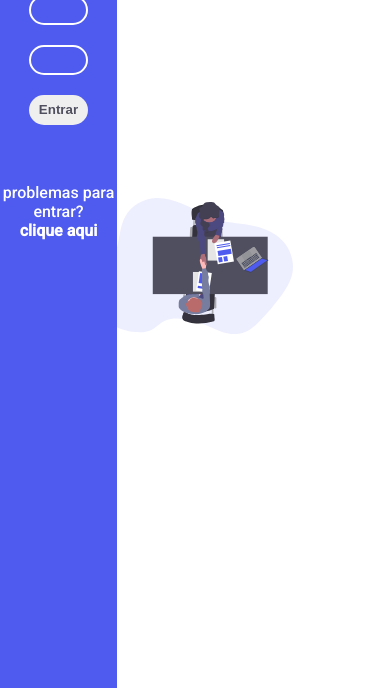
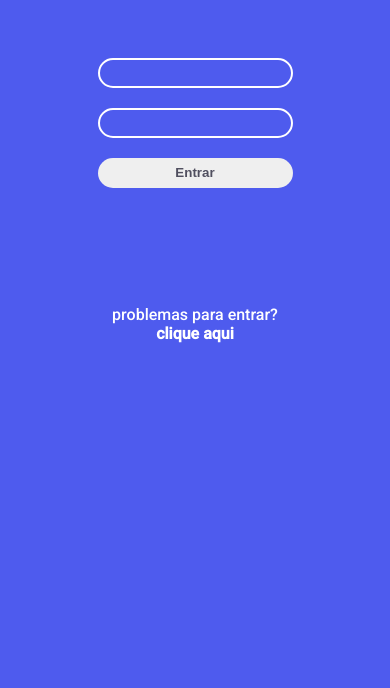
Before and after one commit to larissaag/grab-pagina-de-login, a plain HTML site: page index.html in a window 390 px wide. Shown: the part 156-844 px from the top of the page. Drawn offline with Linux system fonts and the light colour scheme.

Commit message:
responsividade

```diff
--- a/style.css
+++ b/style.css
@@ -80,3 +80,20 @@ form {
     text-decoration: none;
     font-weight: 600;
 }
+@media (max-width: 768px) {
+    body {
+        background-image: none;
+
+    }
+    .container {
+        width: 100vw;
+        height: 100vh;
+    }
+    .login {
+        margin-top: 20%;
+    }
+    .problemas-para-entrar {
+        margin-top: 30%;
+    }
+
+}
```
